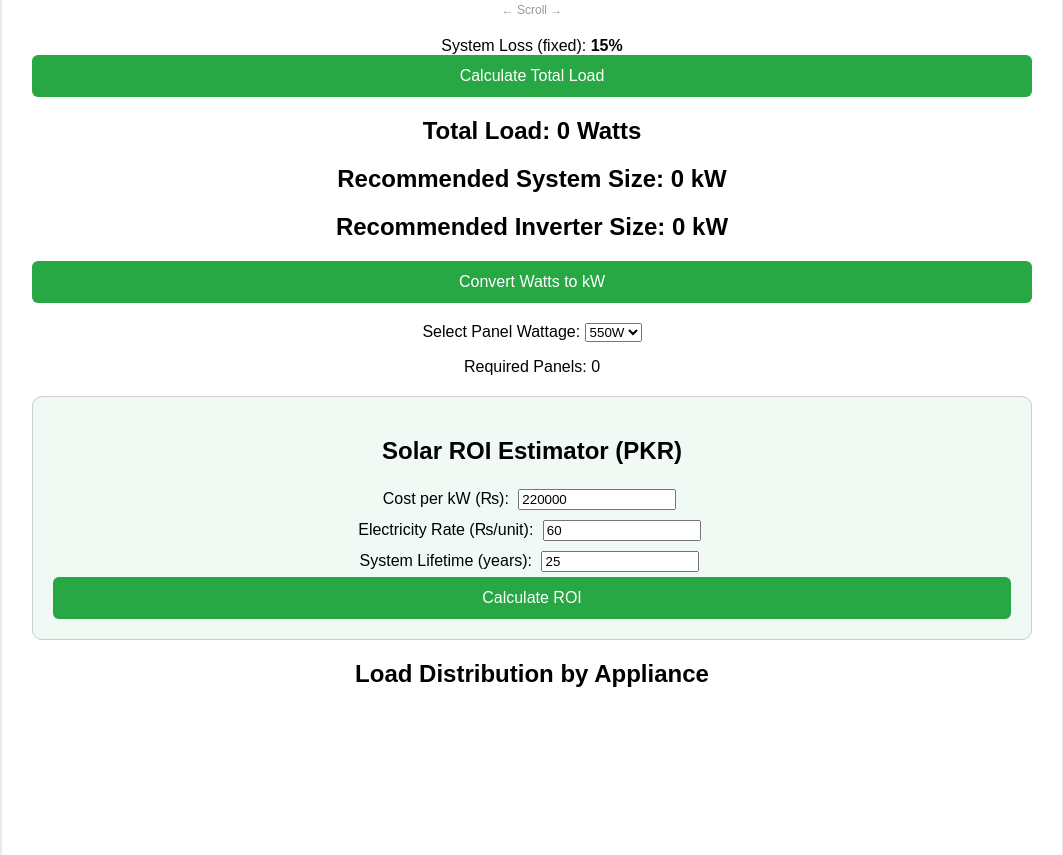
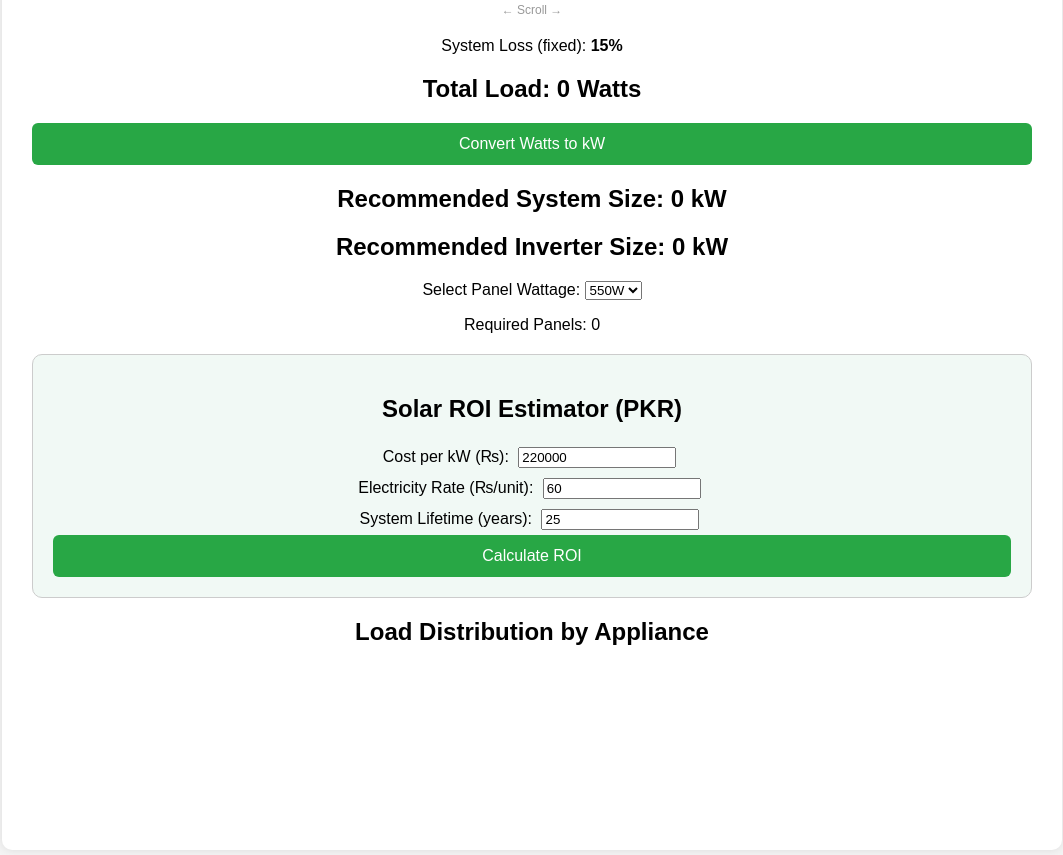
Before and after one commit to ali12550/solar_calculator_2, a plain HTML site: page index.html in a window 1280 px wide. Shown: the part 898-1753 px from the top of the page, without its empty margins (108-1171 px from the left). Drawn offline with nearby package versions, Linux system fonts and the light colour scheme.

Commit message:
Update 6 index.html

```diff
--- a/index.html
+++ b/index.html
@@ -210,14 +210,15 @@
                 <div class="system-loss">
                     <label>System Loss (fixed): <strong>15%</strong></label>
                 </div>
-                <button type="button" onclick="calculateLoad()">Calculate Total Load</button>
+<!--                 <button type="button" onclick="calculateLoad()">Calculate Total Load</button> -->
             </form>
 
             <div class="result">
                 <h2>Total Load: <span id="totalLoad">0</span> Watts</h2>
+                <button onclick="convertWattsToKW()">Convert Watts to kW</button>
                 <h2>Recommended System Size: <span id="systemSize">0</span> kW</h2>
                 <h2>Recommended Inverter Size: <span id="inverterSizeKW">0</span> kW</h2>
-                <button onclick="convertWattsToKW()">Convert Watts to kW</button>
+
                 <div id="kwConversion"></div>
             </div>
 
```
